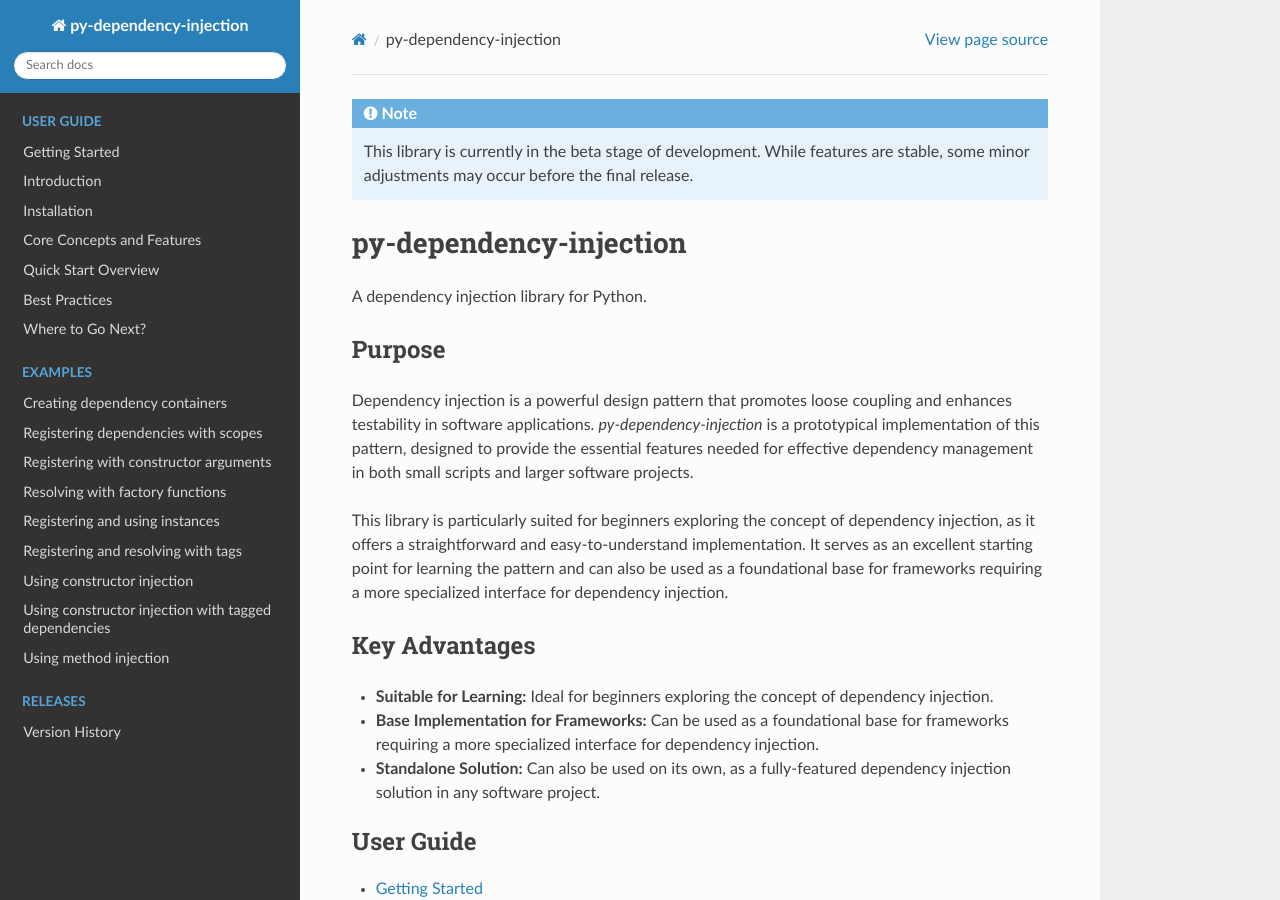
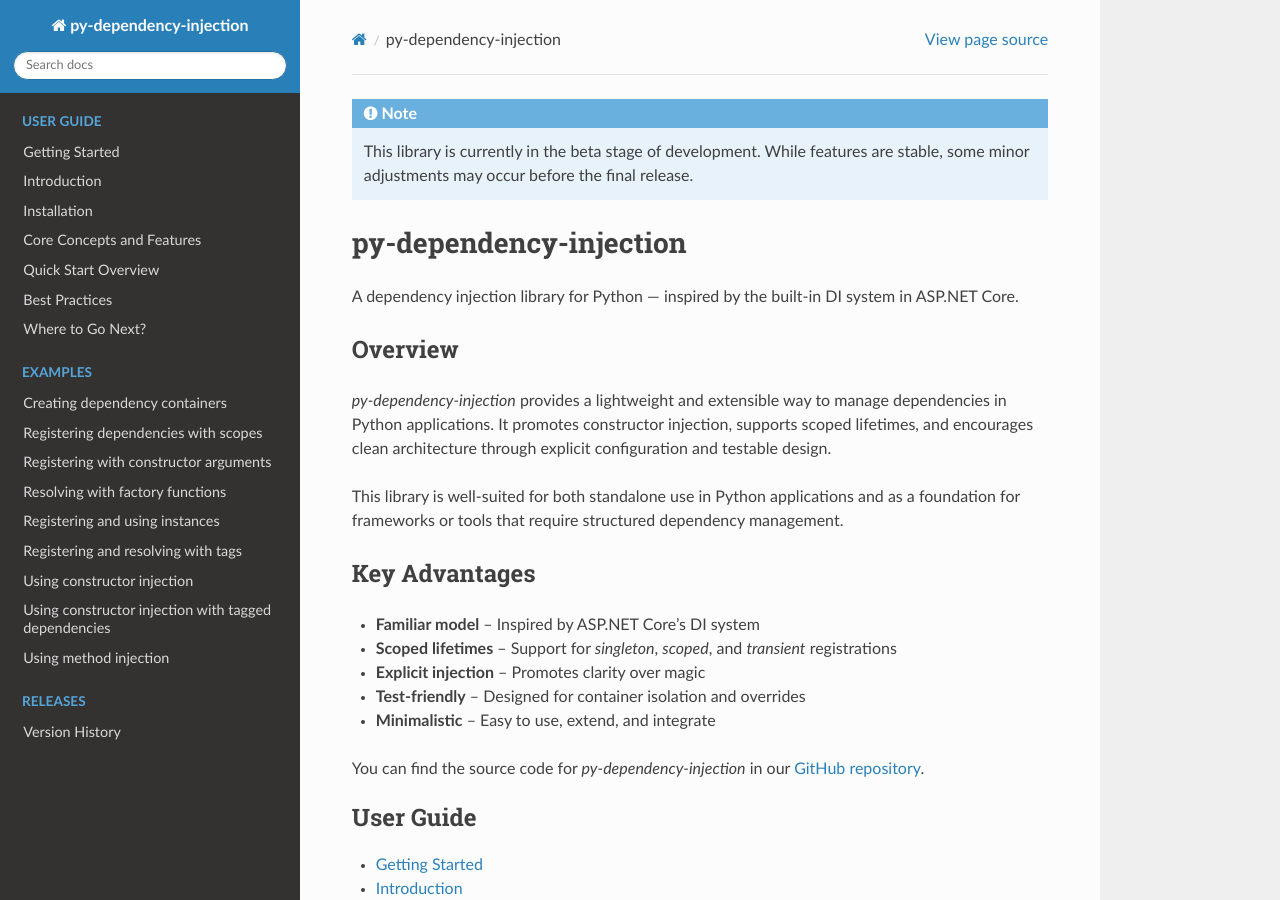
Before and after one commit to runemalm/py-dependency-injection, a Sphinx documentation site: the page built from docs/index.rst, in a window 1280 px wide and 900 px high. Built offline with Sphinx 7.4.7 and the Read the Docs theme 3.1.0, drawn with Linux system fonts in a browser that asks for light colours.

Commit message:
Update also docs introduction and overview to align.

```diff
--- a/docs/index.rst
+++ b/docs/index.rst
@@ -6,21 +6,25 @@
 py-dependency-injection
 =======================
 
-A dependency injection library for Python.
+A dependency injection library for Python — inspired by the built-in DI system in ASP.NET Core.
 
-Purpose
--------
+Overview
+--------
 
-Dependency injection is a powerful design pattern that promotes loose coupling and enhances testability in software applications. `py-dependency-injection` is a prototypical implementation of this pattern, designed to provide the essential features needed for effective dependency management in both small scripts and larger software projects.
+`py-dependency-injection` provides a lightweight and extensible way to manage dependencies in Python applications. It promotes constructor injection, supports scoped lifetimes, and encourages clean architecture through explicit configuration and testable design.
 
-This library is particularly suited for beginners exploring the concept of dependency injection, as it offers a straightforward and easy-to-understand implementation. It serves as an excellent starting point for learning the pattern and can also be used as a foundational base for frameworks requiring a more specialized interface for dependency injection.
+This library is well-suited for both standalone use in Python applications and as a foundation for frameworks or tools that require structured dependency management.
 
 Key Advantages
 --------------
 
-- **Suitable for Learning:** Ideal for beginners exploring the concept of dependency injection.
-- **Base Implementation for Frameworks:** Can be used as a foundational base for frameworks requiring a more specialized interface for dependency injection.
-- **Standalone Solution:** Can also be used on its own, as a fully-featured dependency injection solution in any software project.
+- **Familiar model** – Inspired by ASP.NET Core’s DI system
+- **Scoped lifetimes** – Support for `singleton`, `scoped`, and `transient` registrations
+- **Explicit injection** – Promotes clarity over magic
+- **Test-friendly** – Designed for container isolation and overrides
+- **Minimalistic** – Easy to use, extend, and integrate
+
+You can find the source code for `py-dependency-injection` in our `GitHub repository <https://github.com/runemalm/py-dependency-injection>`_.
 
 .. userguide-docs:
 .. toctree::
```
Also changed, not shown: docs/userguide.rst (+7 -7 lines).
